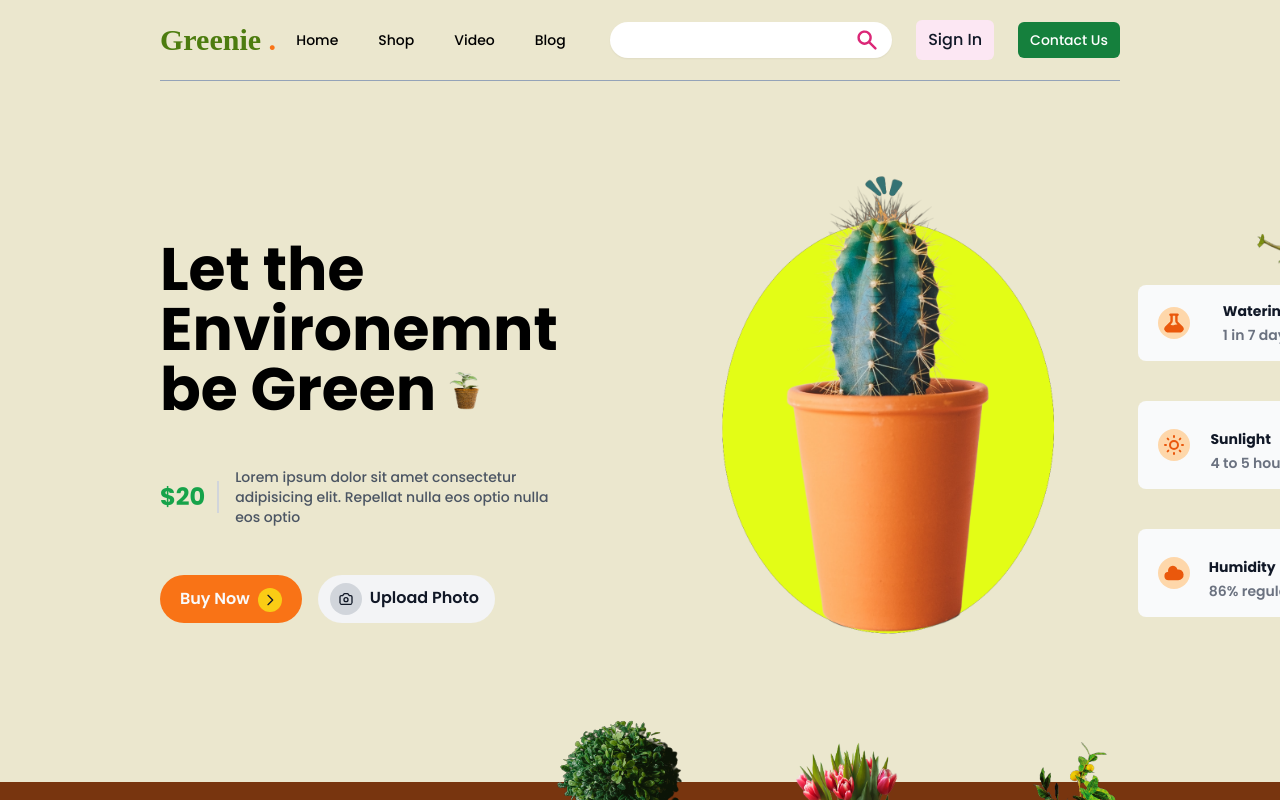
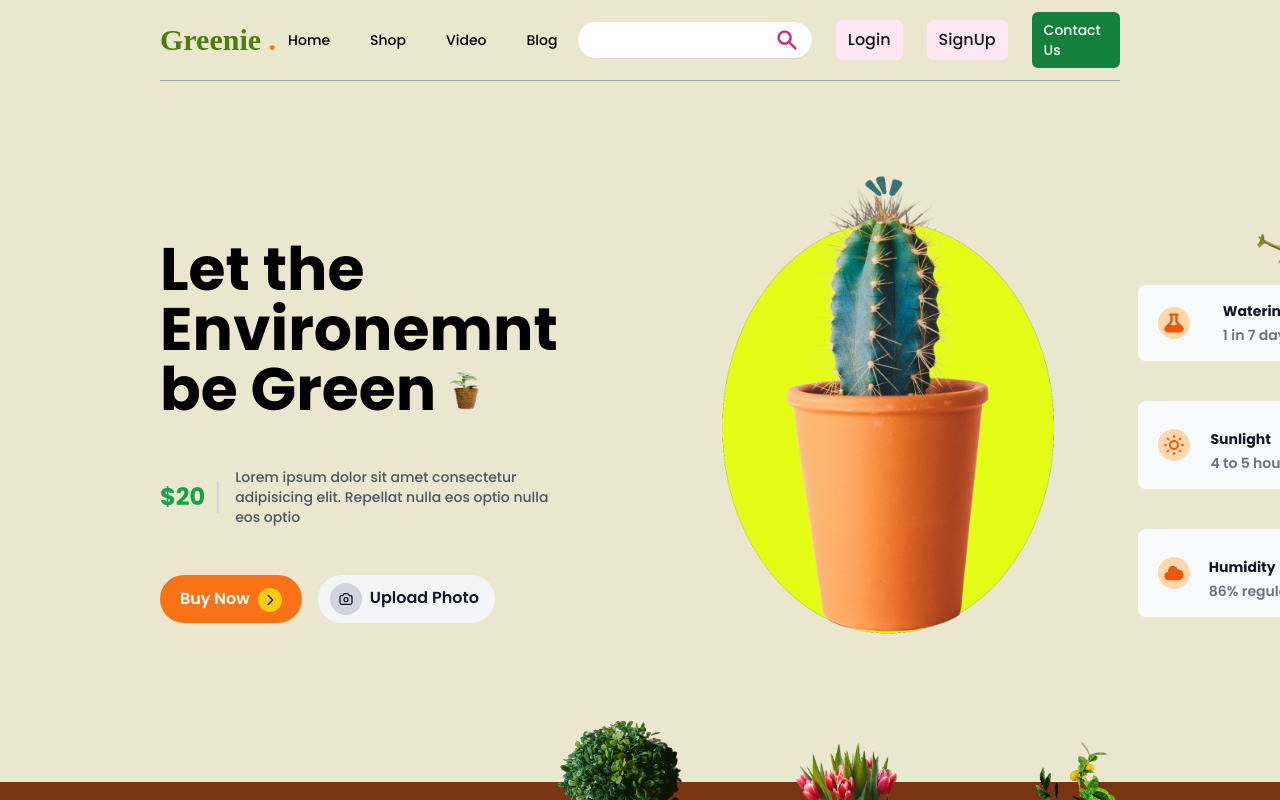
Before and after one commit to devraj4522/frontend-greenie, a React (Create React App) app: page / in a window 1280 px wide. Shown: the top 800 px of the page. Built offline with nearby package versions, Linux system fonts and the light colour scheme; a web font is replaced by a local one.

Commit message:
added signout

```diff
--- a/src/core/Header/Header.jsx
+++ b/src/core/Header/Header.jsx
@@ -2,7 +2,7 @@ import React, { useState, useEffect } from "react";
 import { Disclosure } from "@headlessui/react";
 import "./Header.css";
 import { MenuIcon, XIcon } from "@heroicons/react/outline";
-import { isAuthenticated } from "../../auth/helper";
+import { isAuthenticated, signout } from "../../auth/helper";
 import { Link } from "react-router-dom";
 import { ShoppingBagIcon } from "@heroicons/react/solid";
 import { loadCart } from "../helper/cartHelper";
@@ -104,15 +104,38 @@ const Header = () => {
 							{/* search */}
 							<Search />
 
-							{!isAuthenticated() && (
+							{!isAuthenticated() ? (
+								<>
 									<Link
 										to={"/signin"}
 										className=" text-gray-900 bg-pink-100 hover:bg-pink-800 hover:text-pink-50
                           px-3 py-2 rounded-md font-medium "
 										aria-current="undefined"
 									>
-									Sign In
+										Login
 									</Link>
+									<Link
+										to={"/signup"}
+										className=" text-gray-900 bg-pink-100 hover:bg-pink-800 hover:text-pink-50
+                          px-3 py-2 rounded-md font-medium "
+										aria-current="undefined"
+									>
+										SignUp
+									</Link>
+								</>
+							) : (
+								<button
+									onClick={() => {
+										signout(() => {
+											return <Redirect to="/" />;
+										});
+									}}
+									className=" text-gray-900 bg-pink-100 hover:bg-pink-800 hover:text-pink-50
+                          px-3 py-2 rounded-md font-medium "
+									aria-current="undefined"
+								>
+									Logout
+								</button>
 							)}
 							<Link
 								to="/contact"
@@ -146,7 +169,8 @@ const Header = () => {
 								</Link>
 							))}
 
-							{!isAuthenticated() && (
+							{!isAuthenticated() ? (
+								<>
 									<Link
 										to={"/signin"}
 										className=" text-gray-900 bg-pink-100 hover:bg-pink-800 hover:text-pink-50
@@ -155,6 +179,28 @@ const Header = () => {
 									>
 										Sign In
 									</Link>
+									<Link
+										to={"/signup"}
+										className=" text-gray-900 bg-pink-100 hover:bg-pink-800 hover:text-pink-50
+                          px-3 py-2 rounded-md font-medium "
+										aria-current="undefined"
+									>
+										SignUp
+									</Link>
+								</>
+							) : (
+								<button
+									onClick={() => {
+										signout(() => {
+											return <Redirect to="/" />;
+										});
+									}}
+									className=" text-gray-900 bg-pink-100 hover:bg-pink-800 hover:text-pink-50
+                          px-3 py-2 rounded-md font-medium "
+									aria-current="undefined"
+								>
+									Logout
+								</button>
 							)}
 
 							{isAuthenticated() && (
```
Lines whose indentation alone changed are shown as unchanged.
